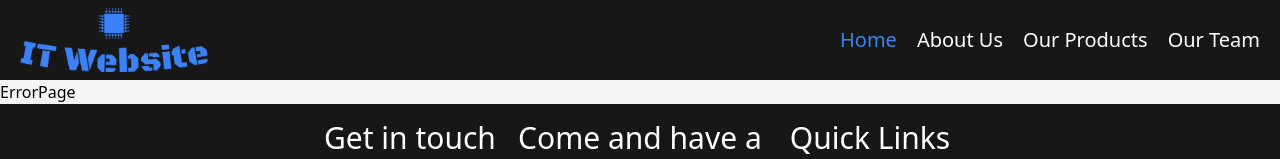
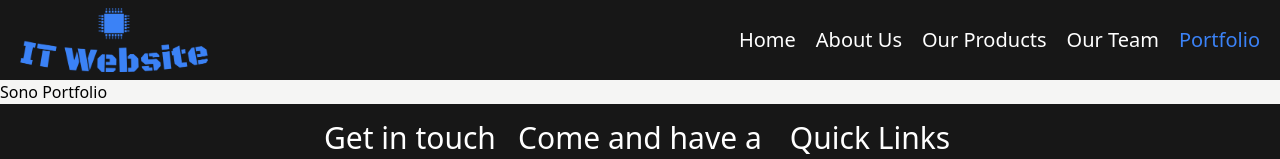
Before and after one commit to alexraduca01/IT-website, a React (Create React App) app: page /portfolio in a window 1280 px wide. Shown: the top 159 px of the page. Built offline with nearby package versions, Linux system fonts and the light colour scheme.

Commit message:
fixed active links

```diff
--- a/src/App.js
+++ b/src/App.js
@@ -1,15 +1,16 @@
-// import vari
+// react imports
 import { BrowserRouter as Router, Routes, Route } from "react-router-dom";
 
-// componenti
+// components
 import Navbar from "./components/Navbar";
 import Footer from "./components/Footer";
 
-// pagine
+// pages
 import Home from "./pages/Home";
 import About from "./pages/About";
 import Products from "./pages/Products";
 import Team from "./pages/Team";
+import Portfolio from "./pages/Portfolio";
 import ErrorPage from "./pages/ErrorPage";
 
 const App = () => {
@@ -24,6 +25,7 @@ const App = () => {
           <Route path="/about" element={<About />} />
           <Route path="/products" element={<Products />} />
           <Route path="/team" element={<Team />} />
+          <Route path="/portfolio" element={<Portfolio />} />
           <Route path="*" element={<ErrorPage />} />
         </Routes>
         <Footer />
--- a/src/components/Navbar.js
+++ b/src/components/Navbar.js
@@ -1,6 +1,8 @@
 // react imports
 import React, { useState } from "react";
-import { Link } from "react-router-dom";
+import { Link, useLocation } from "react-router-dom";
+
+// fontawesome imports
 import { FontAwesomeIcon } from "@fortawesome/react-fontawesome";
 import { faBars } from "@fortawesome/free-solid-svg-icons";
 
@@ -11,13 +13,10 @@ import Sidebar from "./Sidebar";
 import Logo from "../assets/images/logo.png";
 
 const Navbar = () => {
-  const [active, setActive] = useState("/");
+
+  let location = useLocation();
+
   const [sidebarOpen, setSidebarOpen] = useState(false);
-
-  // function that sets the active link
-  const handleActive = (url) => {
-    setActive(url);
-  };
 
   const openSidebar = () => {
     setSidebarOpen(true);
@@ -48,6 +47,11 @@ const Navbar = () => {
       name: "Our Team",
       url: "/team",
     },
+    {
+      id: 5,
+      name: "Portfolio",
+      url: "/portfolio",
+    },
   ];
 
   return (
@@ -74,9 +78,8 @@ const Navbar = () => {
               <Link
                 to={link.url}
                 className={`text-sm sm:text-xl  transition ease-linear hover:text-blue-500 duration-300 ${
-                  active === link.url ? "text-blue-500" : "text-white"
+                  link.url === location.pathname ? "text-blue-500" : "text-white"
                 } `}
-                onClick={() => handleActive(link.url)}
               >
                 {link.name}
               </Link>
--- /dev/null
+++ b/src/pages/Portfolio.js
@@ -0,0 +1,11 @@
+import React from 'react'
+
+const Portfolio = () => {
+  return (
+    <div>
+      Sono Portfolio
+    </div>
+  )
+}
+
+export default Portfolio
```
